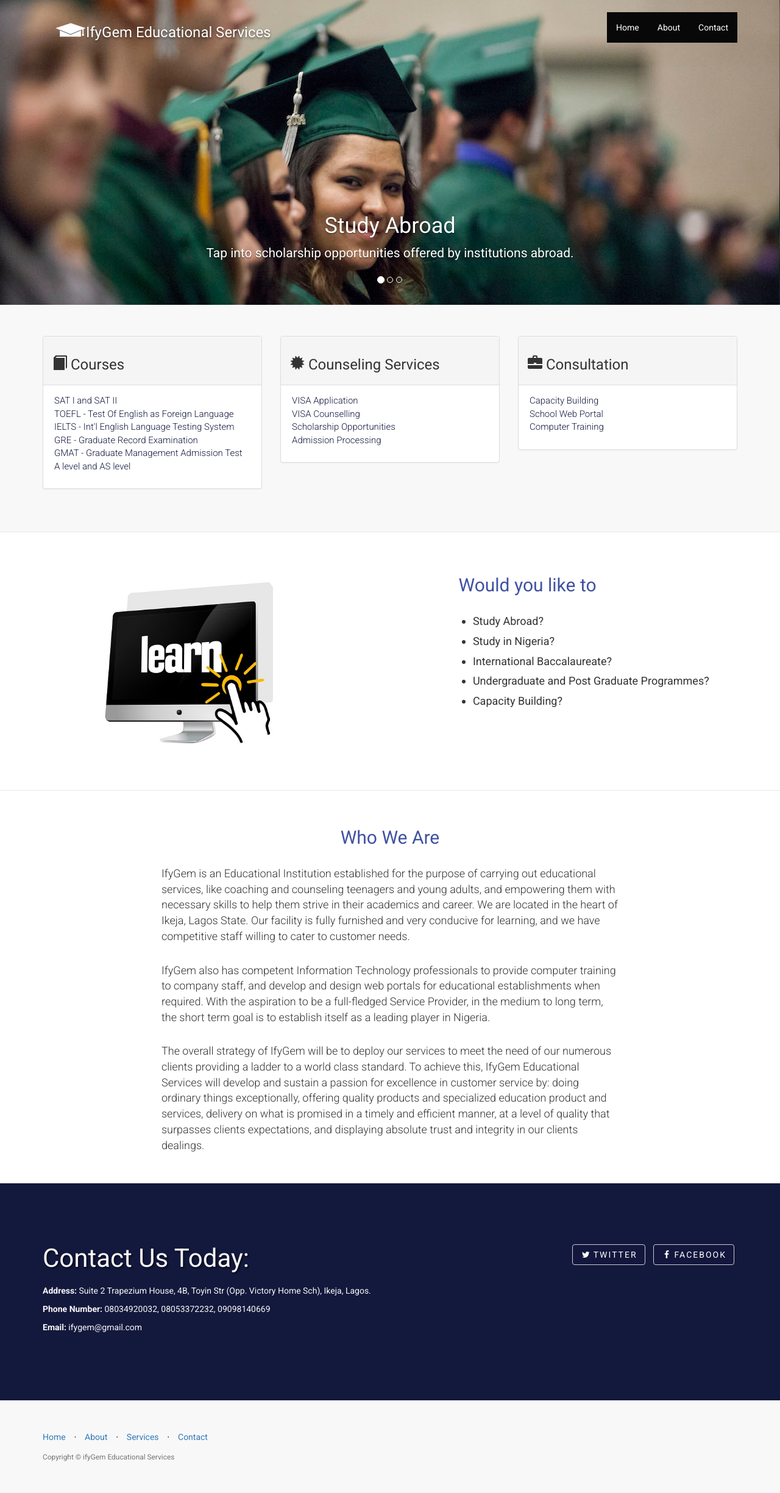
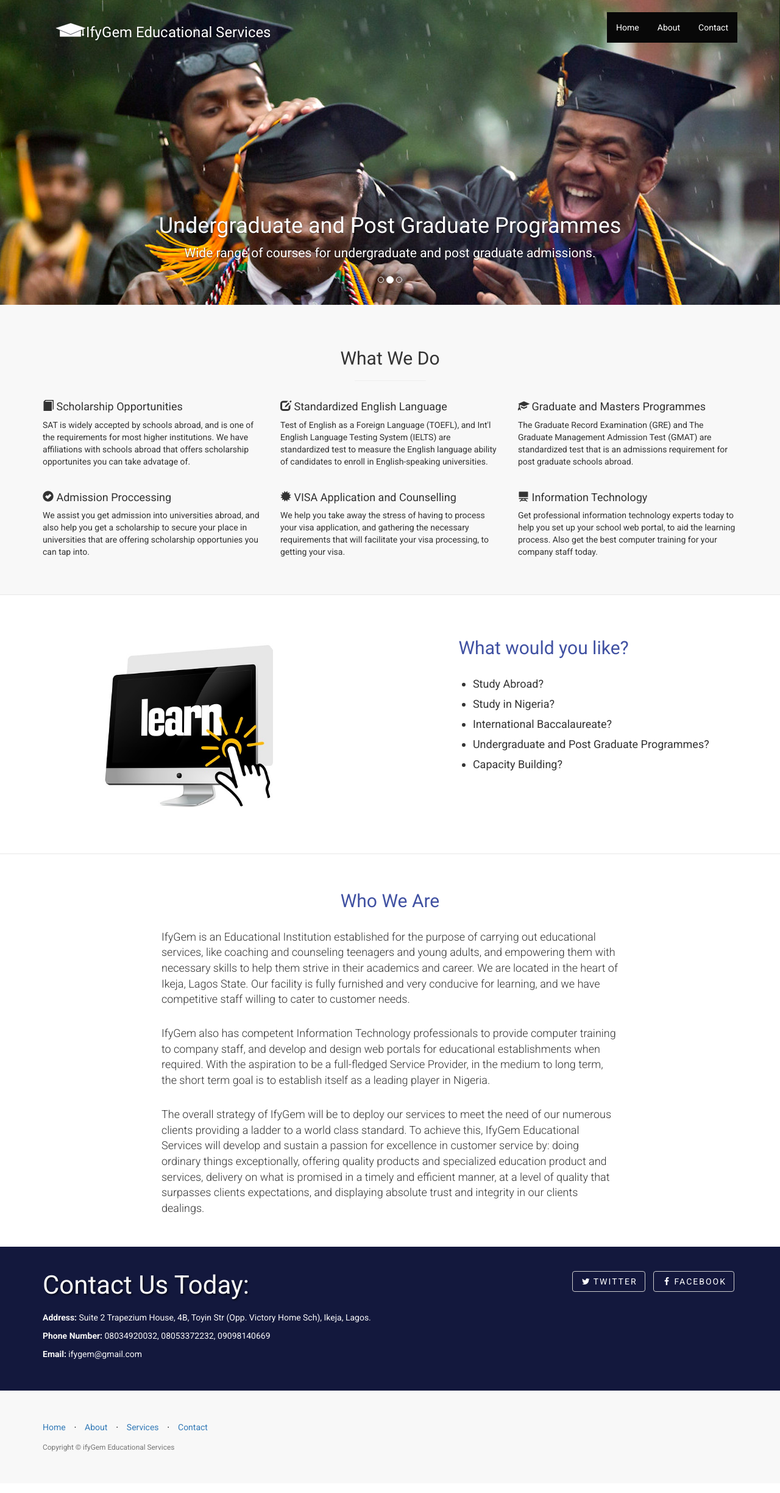
Before and after one commit to jokomowho/ifygem, a Jekyll site: the page built from index.html, in a window 1280 px wide. Shown: the whole page at 61% size. Built offline with Jekyll 4.4.1, drawn with Linux system fonts in a browser that asks for light colours.

Commit message:
Updates to content presentation.

```diff
--- a/_includes/header.html
+++ b/_includes/header.html
@@ -39,7 +39,7 @@
       </ol>
       <div class="carousel-inner" role="listbox">
         <div class="item active">
-          <div class="first-slide img-response" style="background-image:url('../img/grad3.jpg'); height:500px;width:100%;"></div>
+          <div class="first-slide img-response" style="background-image:url('../img/grad3.jpg');"></div>
           <div class="container">
             <div class="carousel-caption">
               <h1>Study Abroad</h1>
@@ -48,7 +48,7 @@
           </div>
         </div>
         <div class="item">
-          <img class="second-slide" src="../img/grad2.jpg" alt="Second slide">
+            <div class="second-slide img-response" style="background-image:url('../img/grad2.jpg');"></div>
           <div class="container">
             <div class="carousel-caption">
               <h1>Undergraduate and Post Graduate Programmes</h1>
@@ -57,7 +57,7 @@
           </div>
         </div>
         <div class="item">
-          <img class="third-slide" src="../img/youth.jpg" alt="Third slide">
+        <div class="third-slide img-response" style="background-image:url('../img/youth.jpg');"></div>
           <div class="container">
             <div class="carousel-caption">
               <h1>One more for good measure.</h1>
--- a/_includes/page_content.html
+++ b/_includes/page_content.html
@@ -74,22 +74,66 @@
                     <img class="img-responsive" src="img/services/{{ post.img }}" alt="">
                 </div>-->
             </div>
+            <div class="row header-color" style="margin-bottom:1.2em;">
+                <h2 class="text-center">What We Do</h2>
+                <hr style="width:10%;">
+                <div class="col-md-4">
+                    <h4><i class="glyphicon glyphicon-book"></i> Scholarship Opportunities</h4>
+                    <p>
+                    SAT is widely accepted by schools abroad, and is one of the requirements for most higher institutions. We have affiliations with schools abroad that offers scholarship opportunites you can take advatage of.
+                    </p>
+                </div>
+                <div class="col-md-4">
+                    <h4><i class="glyphicon glyphicon-edit"></i> Standardized English Language</h4>
+                    <p>
+                    Test of English as a Foreign Language (TOEFL), and Int'l English Language Testing System (IELTS) are standardized test to measure the English language ability of candidates to enroll in English-speaking universities.
+
+                    </p>
+                </div>
+                <div class="col-md-4">
+                    <h4><i class="glyphicon glyphicon-education"></i> Graduate and Masters Programmes</h4>
+                    <p>
+                    The Graduate Record Examination (GRE) and The Graduate Management Admission Test (GMAT) are standardized test that is an admissions requirement for post graduate schools abroad.
+                    </p>
+                </div>
+
+            </div>
             <div class="row">
+                <div class="col-md-4">
+                    <h4><i class="glyphicon glyphicon-ok-sign"></i> Admission Proccessing</h4>
+                    <p>
+                    We assist you get admission into universities abroad, and also help you get a scholarship to secure your place in universities that are offering scholarship opportunies you can tap into.
+                    </p>
+                </div>
+                <div class="col-md-4">
+                    <h4><i class="glyphicon glyphicon-certificate"></i> VISA Application and Counselling</h4>
+                    <p>
+                    We help you take away the stress of having to process your visa application, and gathering the necessary requirements that will facilitate your visa processing, to getting your visa.
+                    </p>
+                </div>
+                <div class="col-md-4">
+                    <h4><i class="glyphicon glyphicon-blackboard"></i> Information Technology</h4>
+                    <p>
+                    Get professional information technology experts today to help you set up your school web portal, to aid the learning process. Also get the best computer training for your company staff today.
+                    </p>
+                </div>
+            </div>
+           <!-- <div class="row">
                 <div class="col-md-4">
                     <div class="panel panel-default">
                         <div class="panel-heading">
                             <h3><i class="glyphicon glyphicon-book"></i> Courses</h3>
                         </div>
-                        <div class="panel-body">
+                        <div class="panel-body" >
                             <ul class="ul-style">
                                 <li>SAT I and SAT II </li>
-                                <li>TOEFL - Test Of English as Foreign Language</li>
-                                <li>IELTS - Int'l English Language Testing System </li>
-                                <li>GRE - Graduate Record Examination</li>
-                                <li>GMAT - Graduate Management Admission Test</li>
+                                <li>Test Of English as Foreign Language (TOEFL)</li>
+                                <li>Int'l English Language Testing System (IELTS)</li>
+                                <li>Graduate Record Examination (GRE)</li>
+                                <li>Graduate Management Admission Test (GMAT)</li>
                                 <!--<li> PTE Academic </li>
                                 <li>JAMB and Post JAMB</li>
-                                <li>SSCE, GCE and NECO</li>-->
+                                <li>SSCE, GCE and NECO</li>-
                                 <li>A level and AS level</li>
                             </ul>
 
@@ -126,7 +170,7 @@
                     </div>
                 </div>
 
-            </div>
+            </div>-->
 
         </div>
         <!-- /.container -->
--- a/_posts/2014-09-22-services-2.markdown
+++ b/_posts/2014-09-22-services-2.markdown
@@ -2,7 +2,7 @@
 layout: default
 img: monitor.jpg
 category: Services
-title: Would you like to
+title: What would you like?
 description: |
 ---
 <ul style="font-weight:300; padding-left:1.3em;">
--- a/css/landing-page.css
+++ b/css/landing-page.css
@@ -73,14 +73,13 @@
   height: 500px;
   background-color: #777;
 }
-.carousel-inner > .item > img {
+.carousel-inner > .item > .img-response {
   position: absolute;
   top: 0;
   left: 0;
   min-width: 100%;
   height: 500px;
 }
-
 
 /* RESPONSIVE CSS
 -------------------------------------------------- */
@@ -216,7 +215,7 @@
 }
 
 .banner {
-    padding: 100px 0;
+    padding: 40px 0;
     color: #f8f8f8;
     /*background: url(../img/banner-bg.jpg) no-repeat center center;*/
     background-size: cover;
@@ -262,6 +261,9 @@
         float: left;
         margin-top: 15px;
     }
+    .navbar-inverse .navbar-collapse, .navbar-inverse .navbar-form{
+        border-color: transparent;
+    }
 }
 
 @media(max-width:767px) {
@@ -280,8 +282,22 @@
     ul.banner-social-buttons > li:last-child {
         margin-bottom: 0;
     }
+    .navbar-brand > img{
+        margin-top: 1em;
+        max-width: 260px;
+    }
+    .navbar-toggle{
+        background-color: #080808;
+    }
 }
-
+@media(max-width: 480px){
+    .navbar-toggle{
+        display: none;
+    }
+    .navbar-brand > img{
+        max-width: 280px;
+    }
+}
 footer {
     padding: 50px 0;
     background-color: #f8f8f8;
```
